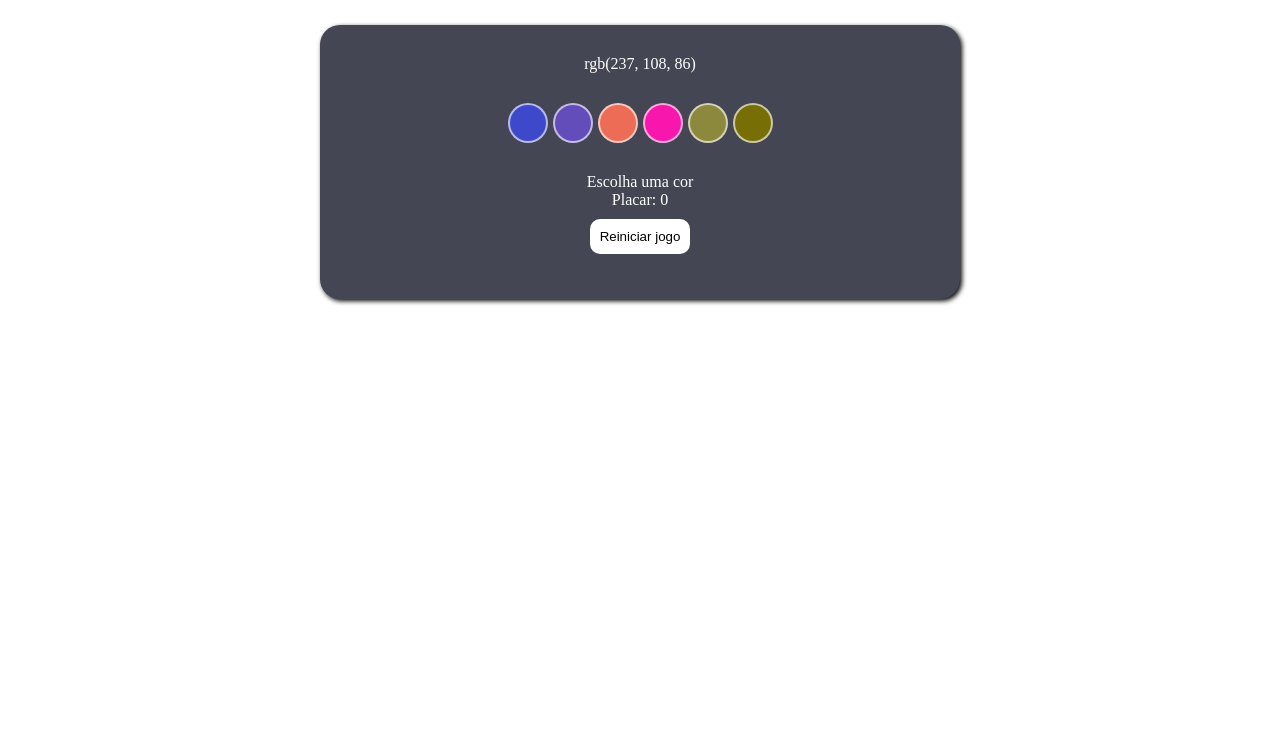
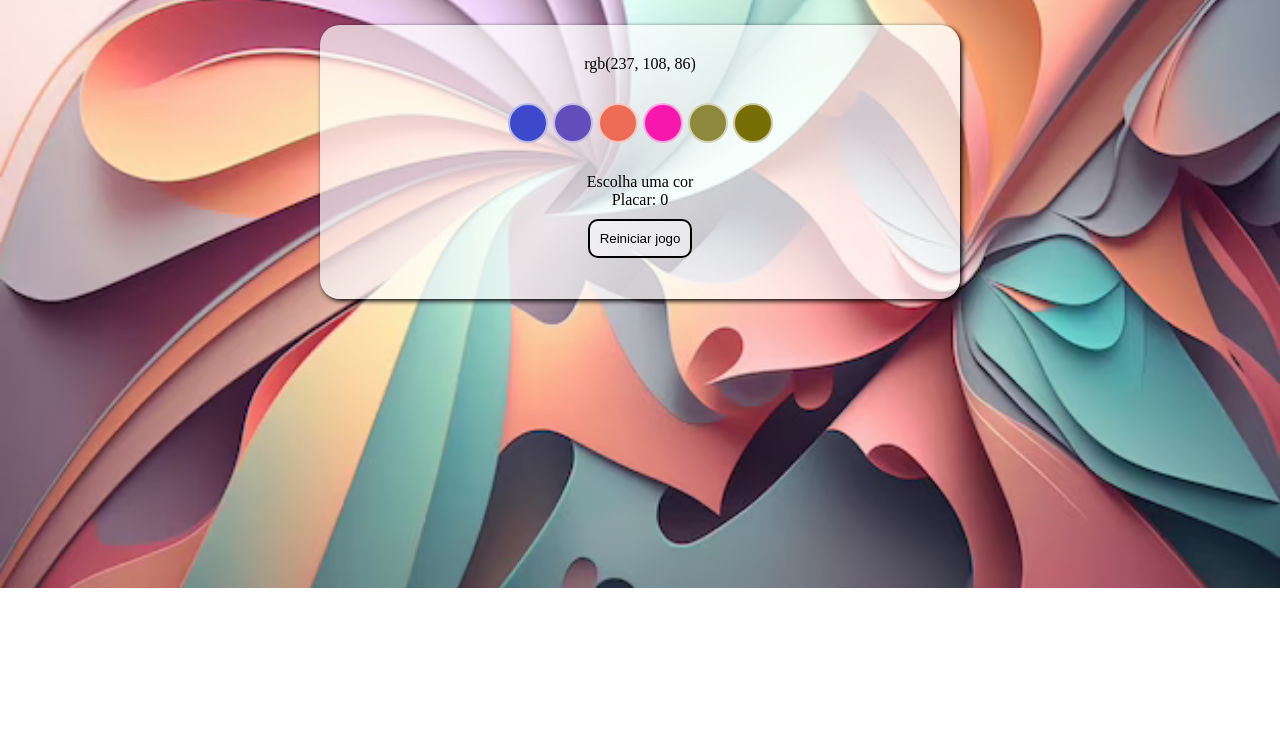
Before and after one commit to pedro-henrique-a-silva/color-guess, a website: page index.html in a window 1280 px wide. Shown: the part 52-800 px from the top of the page. Drawn offline with Linux system fonts and the light colour scheme.

Commit message:
Estilos finais

```diff
--- a/index.html
+++ b/index.html
@@ -13,6 +13,7 @@
   </header>
 
   <main>
+    <div class="efeito"></div>
     <p id="rgb-color"></p>
     <section id="colors">
 
--- a/style.css
+++ b/style.css
@@ -2,6 +2,12 @@
   margin: 0;
   padding: 0;
   box-sizing: border-box;
+}
+
+body {
+  background-image: url("fundo.avif") ;
+  background-repeat:no-repeat ;
+  background-size: cover;
 }
 
 #title {
@@ -13,8 +19,8 @@ main {
   flex-direction: column;
   align-items: center;
   border-radius: 20px;
-  color: white;
-  background-color: #444654;
+  color: black;
+  background-color: rgba(255, 255, 255, 0.7);
   box-shadow: 2px 2px 5px black;
   width: 50%;
   margin: 40px auto;
@@ -43,20 +49,21 @@ main {
   padding: 10px;
   border-radius: 10px;
   border: none;
-  background-color: white;
+  border: 2px solid black;
+  background-color: rgba(255, 255, 255, 0.555);
   color: black;
   cursor: pointer;
 }
 
 #reset-game:hover {
   background-color: rgba(255, 255, 255, 0.349);
-  color: white;
+  color: black;
   border: 2px solid white;
 }
 
 #reset-game:active {
   background-color: rgba(255, 255, 255, 0.048);
-  color: white;
+  color: black;
 }
 
 .section-reset-button {
```
Also changed, not shown: fundo.avif (added).
